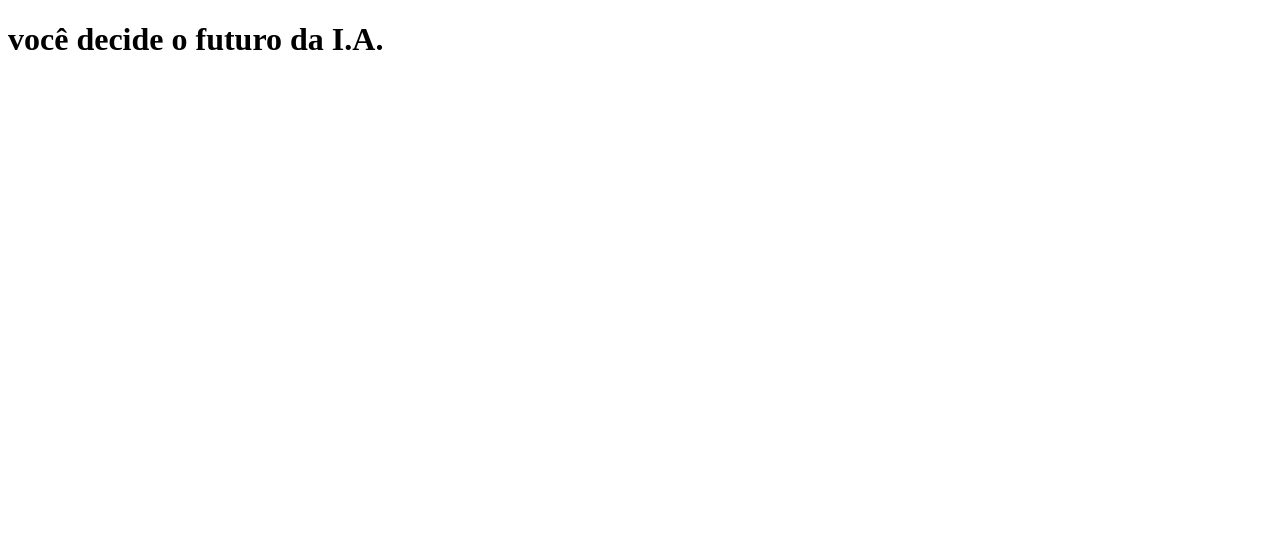
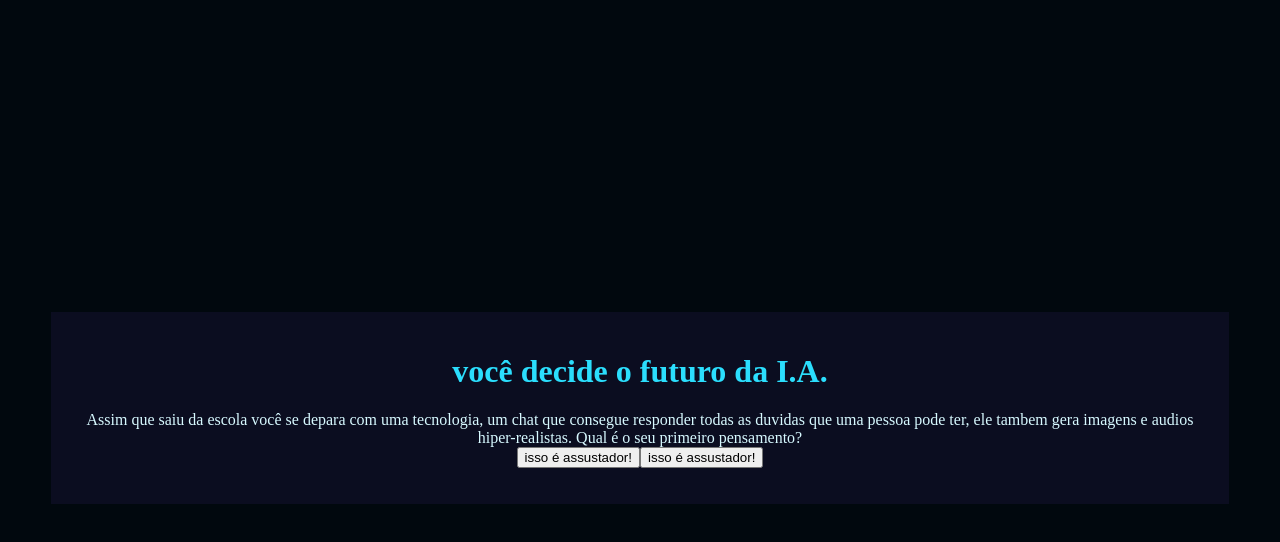
Before and after one commit to mateus09062007/trabalho-interativo-i.a., a plain HTML site: page index.html in a window 1280 px wide. Drawn offline with Linux system fonts and the light colour scheme.

Commit message:
Add files via upload

```diff
--- a/index.html
+++ b/index.html
@@ -4,7 +4,7 @@
 <head>
     <meta charset="UTF-8">
     <meta name="viewport" content="width=device-width, initial-scale=1.0">
-    <title>Você decide o futuro da I.A.</title>
+    <link rel="stylesheet" href="style.css">
 </head>
 
 <body>
--- a/main.js
+++ b/main.js
@@ -27,4 +27,39 @@ const perguntas = [
             "Me preocupo com as pessoas que perderão seus empregos para máquinas e defende a importância de proteger do trabalhadores."
         ]
     },
-]
+
+    {
+        enunciado: "Ao final da discussão, você precisou criar uma imagem no computador que representasse oque pensa sobre a I.A., e agora?",
+        alternativas: [
+            "Criar uma imagem utilizando uma plataforma de design como o Paint.",
+            "criar uma imagem utilizando um gerador de imagem de ia."
+        ]
+    },
+
+    {
+        enunciado: "Você tem um trabalho em grupo de biologia para entregar na semana seguinte, o andamento do trabalho está um pouco atrasado e uma pessoa do seu grupo decidiu fazer com ajuda de uma I.A. O problema é que está totalmente igual ao do chat oque você faz?",
+        alternativas: [
+            "Escrever comandos para o chat é uma forma de contribuir para o trabalho, por isso não é um problema utilizar o texto inteiro.",
+            "O chat pode ser uma tecnologia muito avancada, mas é preciso manter a atenção pois toda máquina erra, por isso revisar o trabalho e contribuir com as perspectivas pessoais é essencial"
+        ]
+    }
+];
+
+let atual = 0;
+let perguntaAtual;
+
+function mostraPergunta(){
+    perguntaAtual = perguntas[atual];
+    caixaPerguntas.textContent=perguntaAtual.enunciado;
+    mostraAlternativas();
+}
+
+function mostraAlternativas(){
+    for (const alternativa of perguntaAtual.alternativas){
+        const botaoAlternativas=document.createElement("button");
+        botaoAlternativas.textContent=alternativa;
+        caixaAlternativas.appendChild(botaoAlternativas);
+    }
+}
+
+mostraPergunta();
--- a/style.css
+++ b/style.css
@@ -0,0 +1,27 @@
+:root {
+    --cor-fundo: #01080E;
+    --cor-principal: #0B0D20;
+    --cor-secundaria: #212333;
+    --cor-destaque: #2BDEFD;
+    --cor-texto: #d7f9ff;
+}
+
+body {
+    background-color: var(--cor-fundo);
+    color: var(--cor-texto);
+    display: flex;
+    justify-content: center;
+    align-items: center;
+    min-height: 100vh;
+}
+
+.caixa-principal{
+    background-color: var(--cor-principal);
+    width: 90%;
+    text-align: center;
+    padding: 20px;
+}
+
+h1{
+    color: var(--cor-destaque);
+}
```
